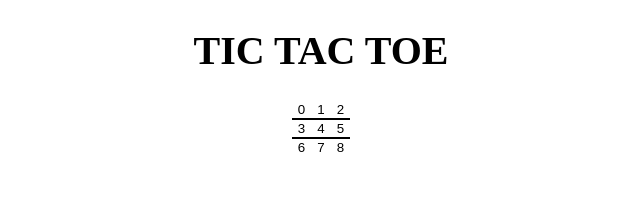
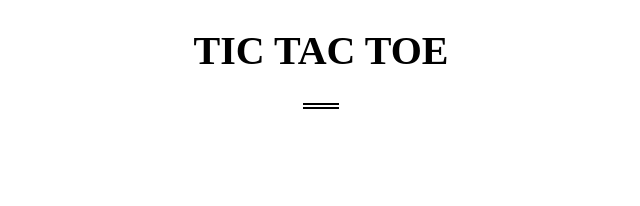
Before and after one commit to imvivekanand/tictactoe, a React (Vite) app: page / in a window 1280 px wide. Shown: the top 206 px of the page, without its empty margins (319-959 px from the left). Built offline with nearby package versions, Linux system fonts and the light colour scheme.

Commit message:
Added board state and react events

```diff
--- a/src/components/Board.jsx
+++ b/src/components/Board.jsx
@@ -1,23 +1,54 @@
-import React from "react";
+import React, { useState } from "react";
 import Square from "./Square";
 
 const Board = () => {
+  const [board, setBoard] = useState(Array(9).fill(null));
+  const [isXNext, setISXNext] = useState(false);
+
+  // console.log(board);
+  const handleSquareClick = (position) => {
+
+    if(board[position]){
+        return;
+    }
+
+    setBoard((prev) => {
+      return prev.map((square, pos) => {
+        if (pos === position) {
+          return isXNext ? "X" : "0";
+        }
+        return square;
+      });
+    });
+
+    setISXNext ((prev) => !prev);
+  };
+
+  const renderSquare = (position) => {
+    return (
+      <Square
+        value={board[position]}
+        onClick={() => handleSquareClick(position)}
+      />
+    );
+  };
+
   return (
     <div className="board">
       <div className="board-row">
-        <Square value={0}/>
-        <Square value={1}/>
-        <Square value={2}/>
+        {renderSquare(0)}
+        {renderSquare(1)}
+        {renderSquare(2)}
       </div>
       <div className="board-row">
-        <Square value={3}/>
-        <Square value={4}/>
-        <Square value={5}/>
+        {renderSquare(3)}
+        {renderSquare(4)}
+        {renderSquare(5)}
       </div>
       <div className="board-row">
-        <Square value={6}/>
-        <Square value={7}/>
-        <Square value={8}/>
+        {renderSquare(6)}
+        {renderSquare(7)}
+        {renderSquare(8)}
       </div>
     </div>
   );
--- a/src/components/Square.jsx
+++ b/src/components/Square.jsx
@@ -4,8 +4,12 @@
 //   console.log(props);
 //   return <button type="button">{props.value}</button>;
 // };
-const Square = ({ value }) => {
-  return <button type="button">{value}</button>;
+const Square = ({ value, onClick }) => {
+  return (
+    <button type="button" onClick={onClick}>
+      {value}
+    </button>
+  );
 };
 
 export default Square;
```
